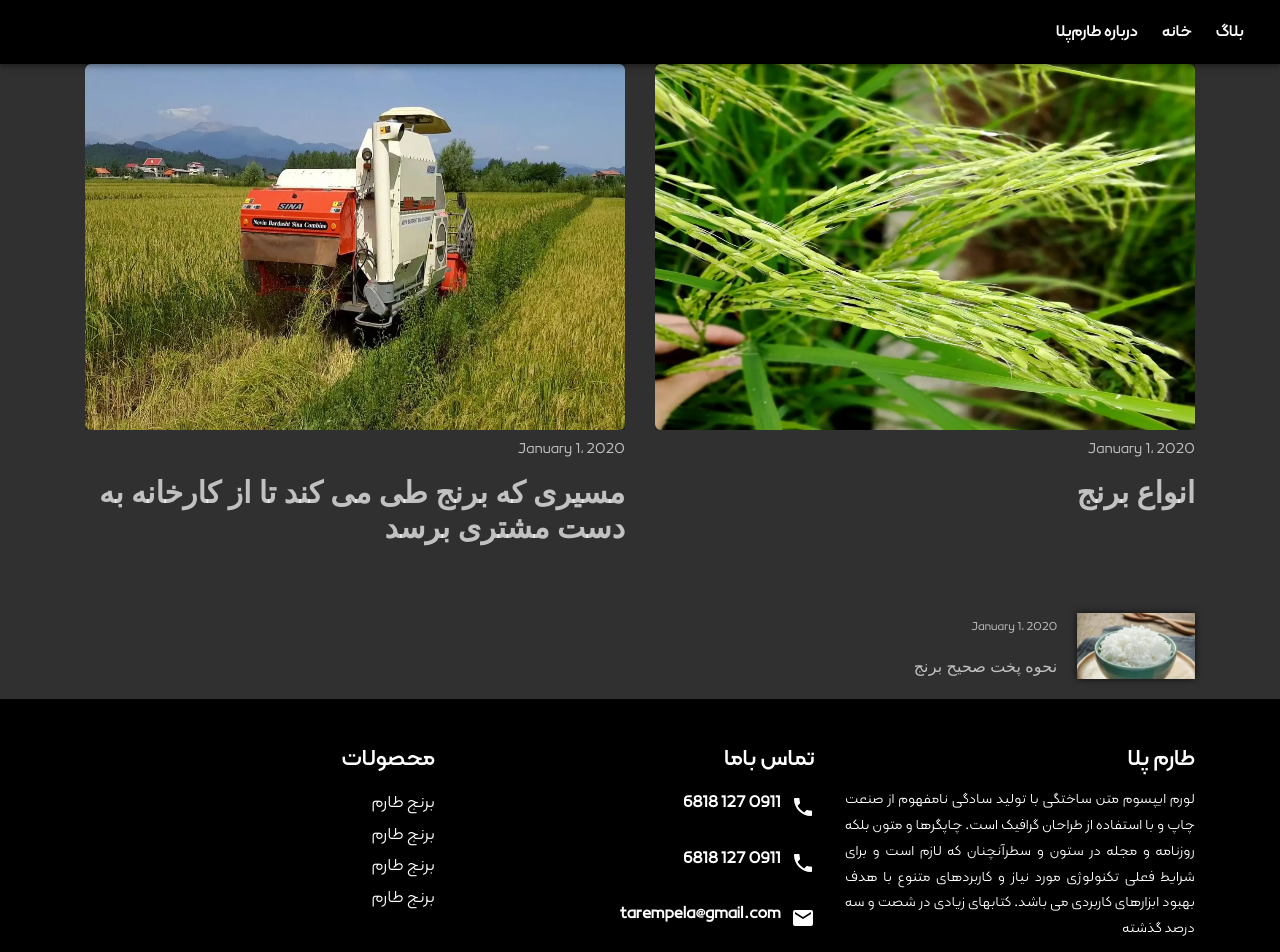
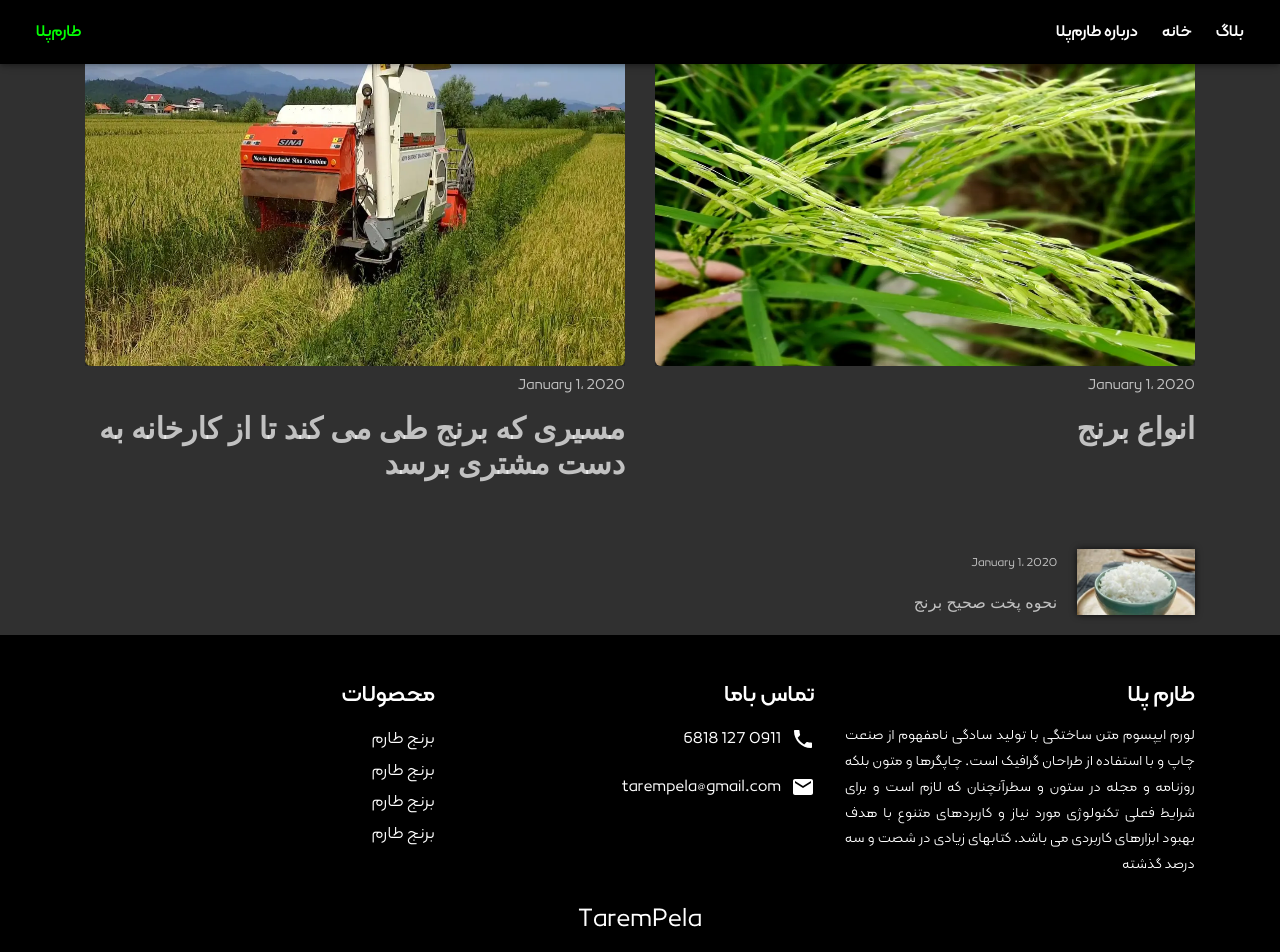
Before and after one commit to jamshidi799/tarempela, a Next.js app: page /blog in a window 1280 px wide. Shown: the top 952 px of the page. Built offline with nearby package versions, Linux system fonts and the light colour scheme.

Commit message:
imporve style of navbar and footer

```diff
--- a/components/common/footer.module.scss
+++ b/components/common/footer.module.scss
@@ -15,6 +15,16 @@
   .info {
     margin-right: 10px;
     font-size: $font-md;
+    color: white;
+    &:hover {
+      color: $primary;
+    }
+  }
+  .icon {
+    cursor: pointer;
+    &:hover {
+      color: $primary;
+    }
   }
   .copyRight {
     text-align: center;
--- a/components/common/footer.tsx
+++ b/components/common/footer.tsx
@@ -17,17 +17,21 @@ export default function Footer() {
           </div>
           <div className="col-6 col-lg-4">
             <h1>تماس باما</h1>
-            <div className="d-flex align-items-center mb-3">
+            {/* <div className="d-flex align-items-center mb-3">
               <Phone />
               <h6 className={style.info}>0911 127 6818</h6>
+            </div> */}
+            <div className="d-flex align-items-center mb-3">
+              <Phone className={style.icon} />
+              <a href="tel:09111276818" className={style.info}>
+                0911 127 6818
+              </a>
             </div>
             <div className="d-flex align-items-center mb-3">
-              <Phone />
-              <h6 className={style.info}>0911 127 6818</h6>
-            </div>
-            <div className="d-flex align-items-center mb-3">
-              <Email />
-              <h6 className={style.info}>tarempela@gmail.com</h6>
+              <Email className={style.icon} />
+              <a href="mailto:tarempela@gmail.com" className={style.info}>
+                tarempela@gmail.com
+              </a>
             </div>
           </div>
           <div className="col-6 col-lg-4">
--- a/components/common/navbar.module.scss
+++ b/components/common/navbar.module.scss
@@ -5,4 +5,11 @@
     font-size: 20px;
     font-weight: 600;
   }
+  .nav_logo {
+    margin-right: auto;
+    padding: 8px 12px;
+    font-size: 20px;
+    font-weight: 600;
+    color: #04ff04;
+  }
 }
--- a/components/common/navbar.tsx
+++ b/components/common/navbar.tsx
@@ -39,16 +39,13 @@ const useStyles = makeStyles((theme: Theme) =>
 export default function Navbar({ handleThemeChange, isDark }) {
   const classes = useStyles();
 
-  useEffect(() => {
-    console.log(isDark);
-  }, []);
-
   return (
     <div className={style.navbar}>
       <CssBaseline />
       <HideOnScroll>
         <AppBar color="inherit" className={classes.root}>
           <Toolbar>
+            <div className="d-flex" style={{ width: '100%' }}>
               <Link href="/blog" passHref>
                 <a className={style.nav_item}>بلاگ</a>
               </Link>
@@ -58,13 +55,11 @@ export default function Navbar({ handleThemeChange, isDark }) {
               <Link href="/aboutUs" passHref>
                 <a className={style.nav_item}>درباره طارم‌پلا</a>
               </Link>
-
-            {/* <span className={style.nav_item}>{isDark ? 'تاریک' : 'روشن'}</span>
-            <Switch checked={isDark} onChange={handleThemeChange} color="primary" /> */}
+              <div className={style.nav_logo}>طارم‌پلا</div>
+            </div>
           </Toolbar>
         </AppBar>
       </HideOnScroll>
-      <Toolbar />
     </div>
   );
 }
--- a/styles/variables.scss
+++ b/styles/variables.scss
@@ -1,4 +1,4 @@
-$primary: #235c8b;
+$primary: #04ff04;
 $text-color: #5a5c5f;
 $secondary: rgb(204, 204, 204);
 $danger: #ba3952;
```
Lines whose indentation alone changed are shown as unchanged.
